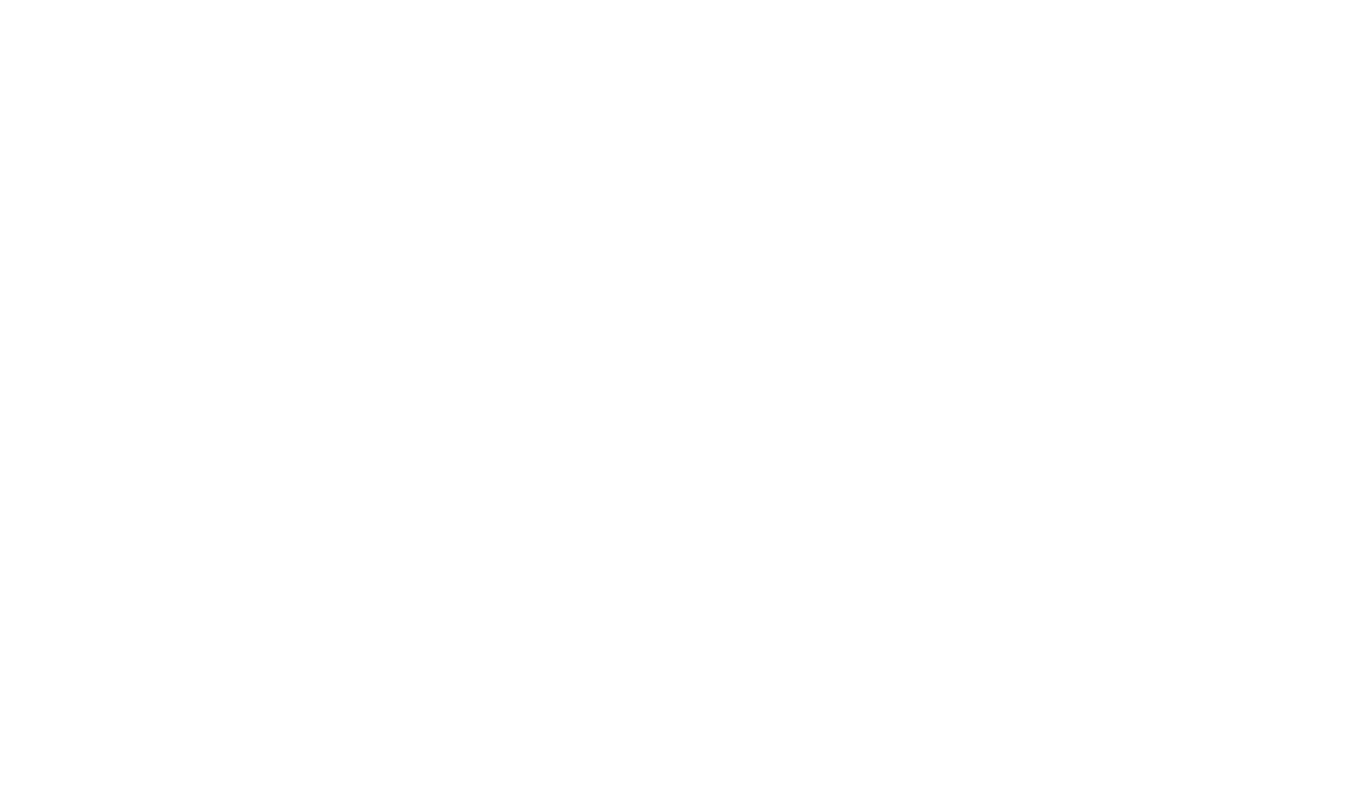
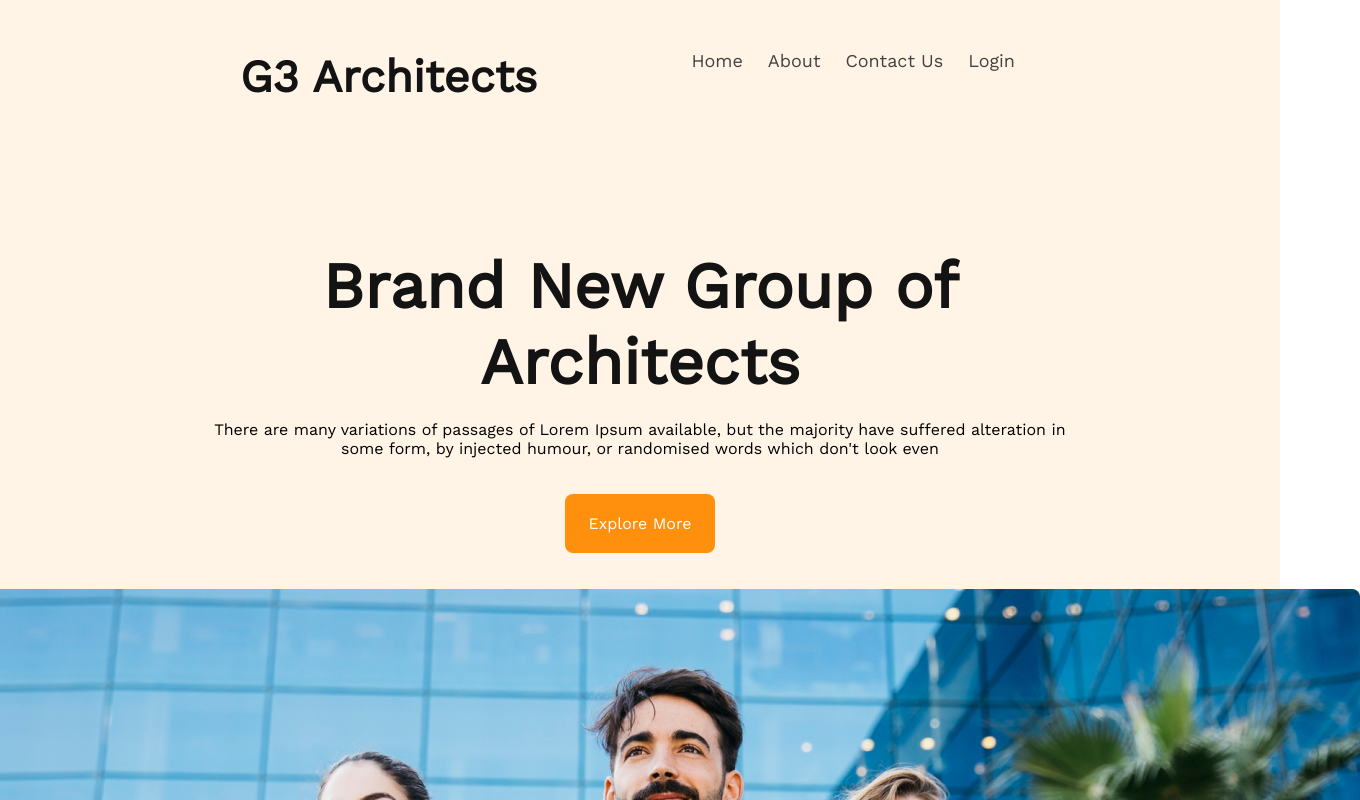
Before and after one commit to shahadat10033/2nd-assignment, a plain HTML site: page index.html in a window 1280 px wide. Shown: the top 800 px of the page, 1360 px wide, since content can reach past the window. Drawn offline with nearby package versions, Linux system fonts and the light colour scheme.

Commit message:
header-section-added

```diff
--- a/index.html
+++ b/index.html
@@ -5,6 +5,35 @@
     <meta http-equiv="X-UA-Compatible" content="IE=edge" />
     <meta name="viewport" content="width=device-width, initial-scale=1.0" />
     <title>2nd assignment</title>
+    <link rel="stylesheet" href="style.css" />
   </head>
-  <body></body>
+  <body>
+    <header>
+      <nav>
+        <a href="#" class="nav-title"><h2>G3 Architects</h2></a>
+        <ul>
+          <li><a href="#">Home</a></li>
+          <li><a href="#">About</a></li>
+          <li><a href="#">Contact Us</a></li>
+          <li><a href="#">Login</a></li>
+        </ul>
+      </nav>
+      <div class="brand-new-section">
+        <div class="brand-new-article">
+          <h2>Brand New Group of Architects</h2>
+          <p>
+            There are many variations of passages of Lorem Ipsum available, but
+            the majority have suffered alteration in some form, by injected
+            humour, or randomised words which don't look even
+          </p>
+        </div>
+        <button class="btn-primary">Explore More</button>
+        <div class="banner-img">
+          <img src="images/banner.png" alt="" />
+        </div>
+      </div>
+    </header>
+    <main></main>
+    <footer></footer>
+  </body>
 </html>
--- /dev/null
+++ b/style.css
@@ -0,0 +1,66 @@
+@import url("https://fonts.googleapis.com/css2?family=Open+Sans&family=Work+Sans&display=swap");
+
+* {
+  margin: 0;
+  font-family: "Work Sans", sans-serif;
+  font-size: 16px;
+}
+/*header-section-start*/
+header {
+  background-color: rgba(255, 144, 14, 0.1);
+  padding: 50px 240px;
+}
+nav {
+  display: flex;
+  justify-content: space-between;
+}
+.nav-title h2 {
+  font-weight: 700;
+  font-size: 45px;
+  color: #131313;
+}
+nav ul {
+  display: flex;
+}
+nav ul li {
+  list-style-type: none;
+  padding-right: 25px;
+}
+nav ul li a {
+  font-size: 18px;
+  color: #424242;
+}
+nav a {
+  text-decoration: none;
+}
+.brand-new-section {
+  display: flex;
+  flex-direction: column;
+  align-items: center;
+}
+.brand-new-article {
+  width: 862px;
+  margin-top: 145px;
+  text-align: center;
+}
+.brand-new-article h2 {
+  font-weight: 700;
+  font-size: 64px;
+  color: #131313;
+}
+.brand-new-article p {
+  padding-top: 20px;
+}
+.btn-primary {
+  padding: 20px 24px;
+  background: #ff900e;
+  border-radius: 8px;
+  border: none;
+  color: #ffffff;
+  cursor: pointer;
+  margin: 36px auto;
+}
+.banner-img {
+  width: 1440px;
+}
+/*header-section-end*/
```
